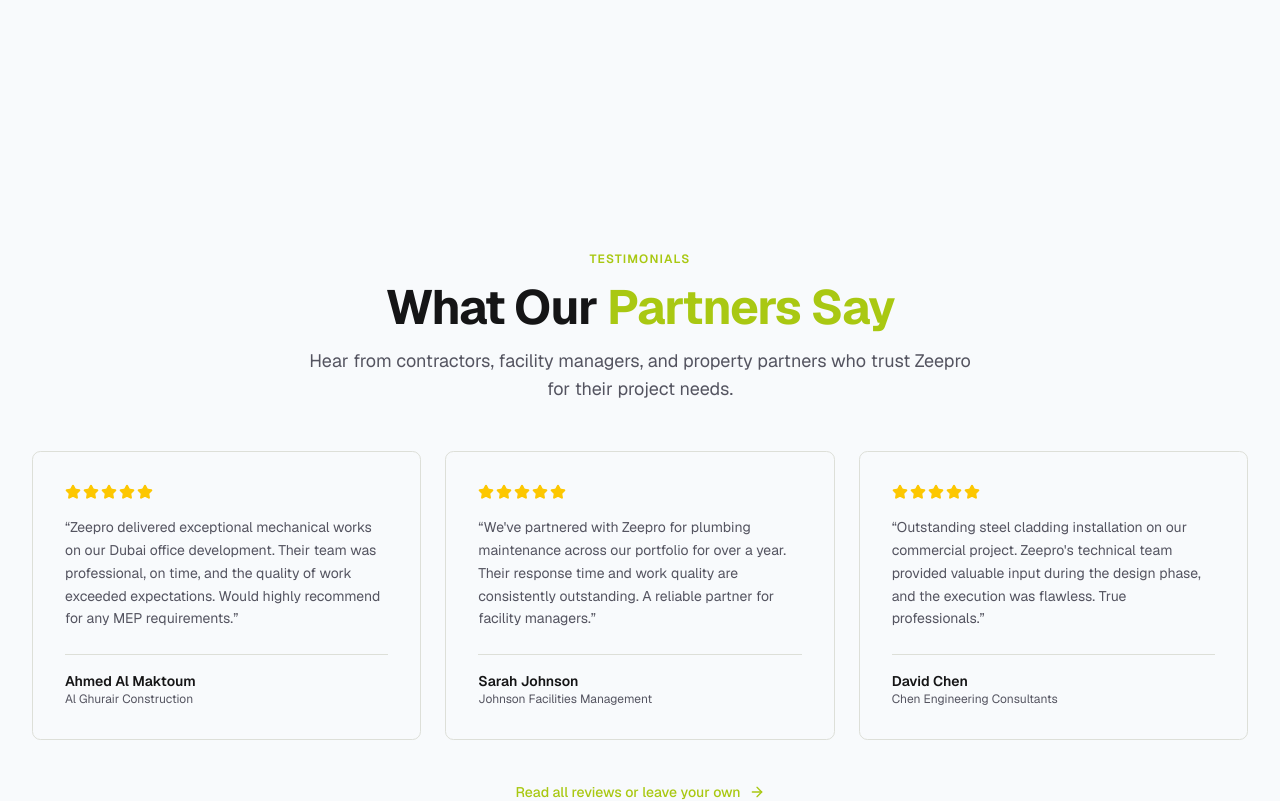
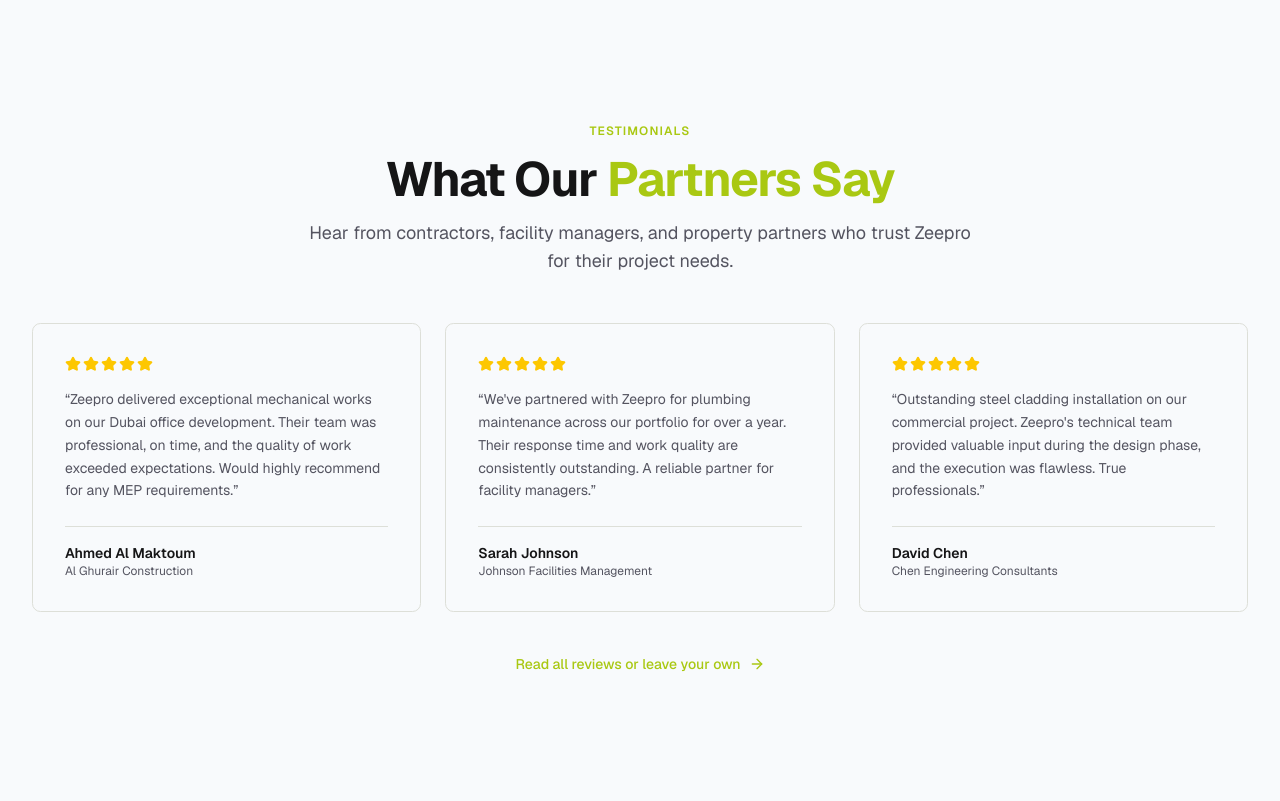
Before and after one commit to zee-pro/zeepro-services, a Next.js app: page / in a window 1280 px wide. Shown: the part 2320-3121 px from the top of the page. Built offline with nearby package versions, Linux system fonts and the light colour scheme.

Commit message:
reduce section vertical spacing on contact and testimonials

```diff
--- a/src/app/contact/page.tsx
+++ b/src/app/contact/page.tsx
@@ -15,7 +15,7 @@
 
 export default function ContactPage() {
   return (
-    <div className="relative overflow-hidden py-24 sm:py-32">
+    <div className="relative overflow-hidden py-16">
       <div
         aria-hidden="true"
         className="pointer-events-none absolute inset-0 bg-[radial-gradient(ellipse_at_bottom_left,var(--color-accent)/3%,transparent_50%)]"
--- a/src/components/home/testimonials.tsx
+++ b/src/components/home/testimonials.tsx
@@ -36,7 +36,7 @@
   const featured = reviews.slice(0, 3);
 
   return (
-    <section className="relative overflow-hidden py-24 sm:py-32">
+    <section className="relative overflow-hidden pb-24 sm:pb-32">
       <div
         aria-hidden="true"
         className="pointer-events-none absolute inset-0 bg-[radial-gradient(ellipse_at_top_right,var(--color-accent)/3%,transparent_50%)]"
```
